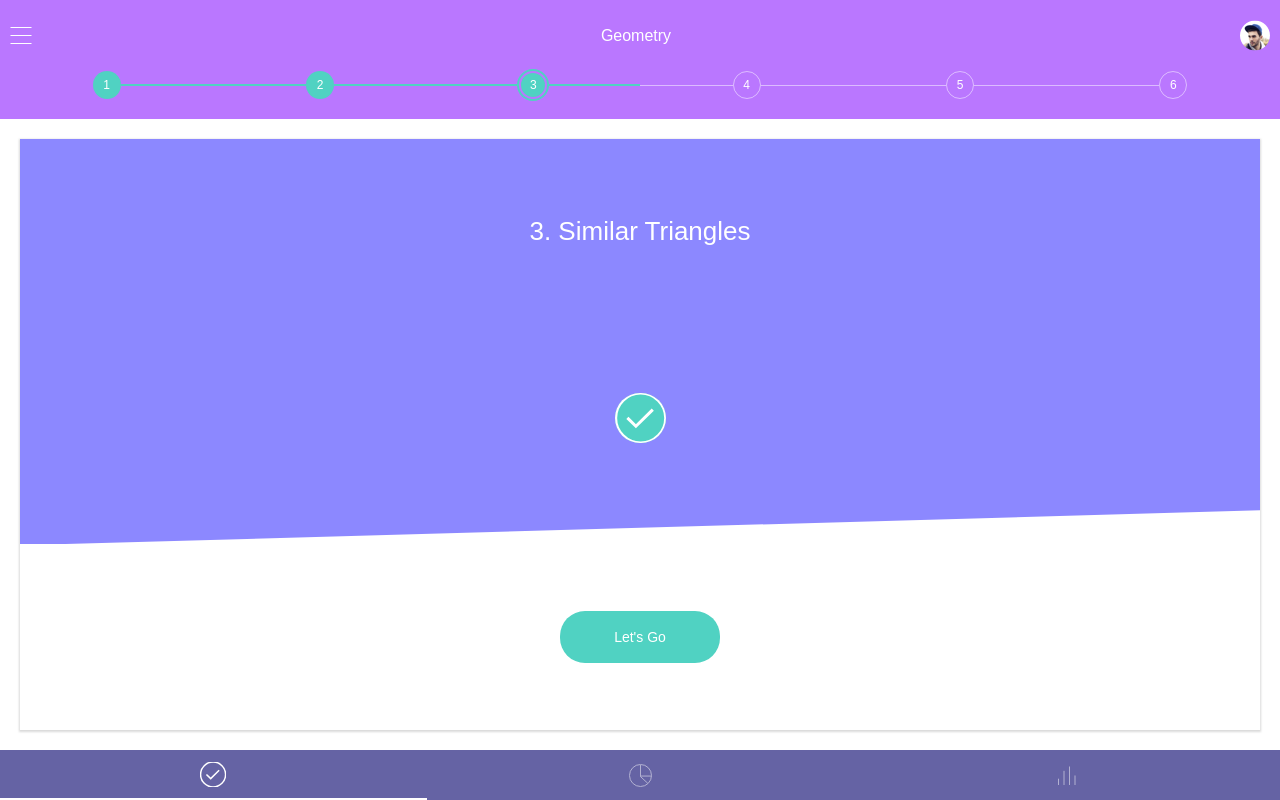
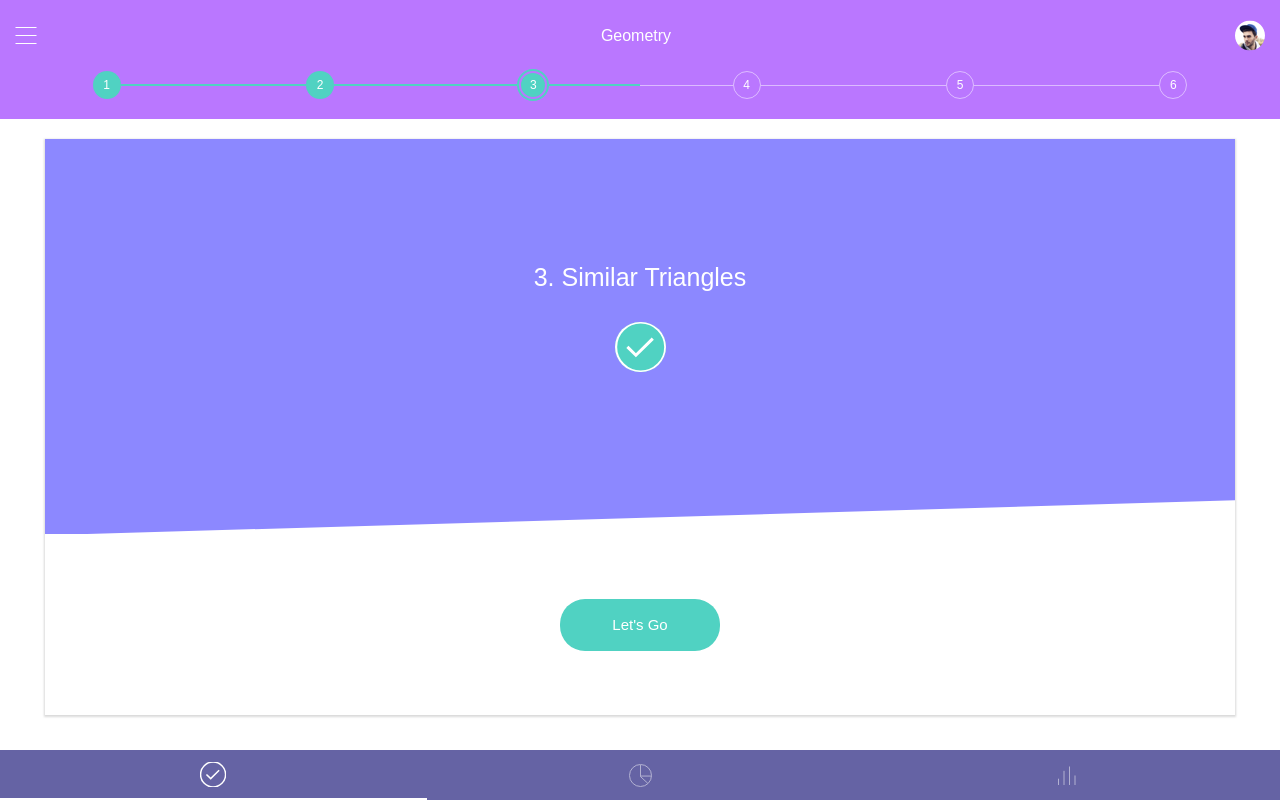
Before and after one commit to dimadesu/math-subtopics-navigator, a React app: page / in a window 1280 px wide. Built offline with nearby package versions, Linux system fonts and the light colour scheme.

Commit message:
Overall style tweaking to match the mochup

```diff
--- a/src/App.css
+++ b/src/App.css
@@ -30,8 +30,8 @@
 
 .menu,
 .avatar {
-  padding-left: 10px;
-  padding-right: 10px;
+  padding-left: 15px;
+  padding-right: 15px;
 }
 
 .topic {
@@ -95,7 +95,7 @@
 .subtopics {
   flex: 1;
   display: flex;
-  padding: 20px;
+  padding: 20px 45px 35px 45px;
   background-color: white;
 }
 
@@ -107,17 +107,30 @@
   box-shadow: 0 1px 2px 1px rgba(0, 0, 0, .15);
 }
 
-.subtopic__title,
-.subtopic__completeness,
+.subtopic__title-n-completeness,
 .subtopic__complete-button {
-  flex: 1;
   display: flex;
   justify-content: center;
   align-items: center;
 }
 
+.subtopic__title-n-completeness {
+  flex: 2;
+  display: flex;
+  flex-direction: column;
+}
+
 .subtopic__title {
-  font-size: 26px;
+  font-size: 25px;
+}
+
+.subtopic__completeness {
+  margin-top: 30px;
+}
+
+.subtopic__completeness--true img {
+  background-color: #50D2C2;
+  border-radius: 50px;
 }
 
 .subtopic__diagonal {
@@ -129,12 +142,8 @@
   margin-bottom: -1px;
 }
 
-.subtopic__completeness--true img {
-  background-color: #50D2C2;
-  border-radius: 50px;
-}
-
 .subtopic__complete-button {
+  flex: 1;
   background-color: white;
 }
 
@@ -145,7 +154,7 @@
   border: 0;
   border-radius: 25px;
   color: white;
-  font-size: 14px;
+  font-size: 15px;
 }
 
 .tabs-bar {
--- a/src/App.tsx
+++ b/src/App.tsx
@@ -38,6 +38,7 @@ class App extends React.Component {
         </div>
         <div className="subtopics">
           <div className="subtopic">
+            <div className="subtopic__title-n-completeness">
               <div className="subtopic__title">
                 3. Similar Triangles
               </div>
@@ -45,6 +46,7 @@ class App extends React.Component {
                 className="subtopic__completeness subtopic__completeness--true"
               >
                 <img src="/assets/tick-big.svg" alt="Completed"/>
+              </div>
             </div>
             <div className="subtopic__diagonal"/>
             <div className="subtopic__complete-button">
```
Lines whose indentation alone changed are shown as unchanged.
